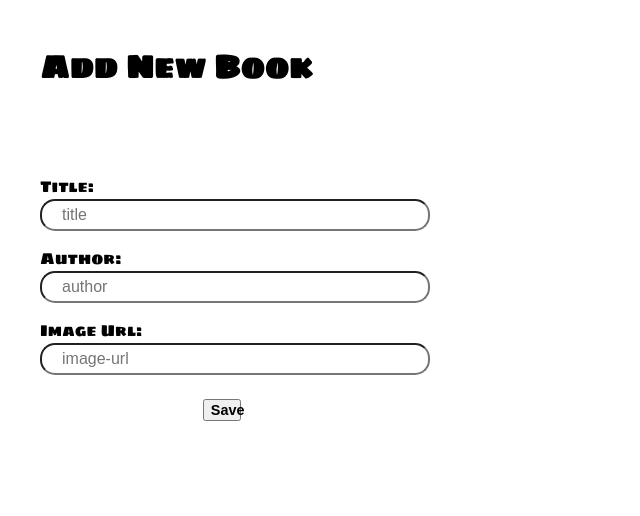
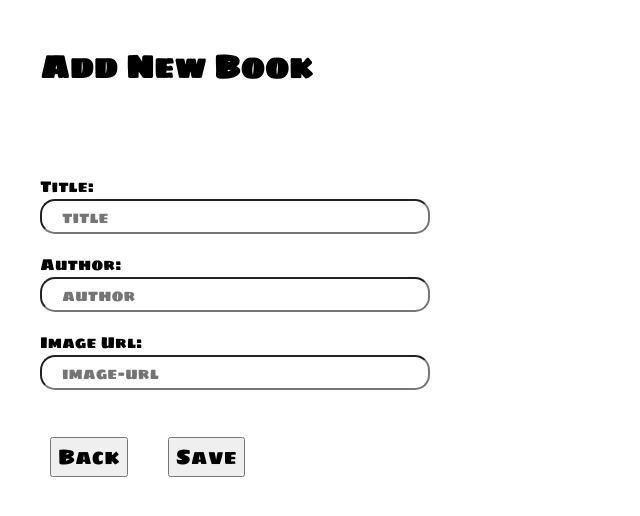
Before and after one commit to Danielandro/angular-books-v2, an Angular app: page /books/new in a window 1280 px wide. Shown: the top 516 px of the page, without its empty margins (0-640 px from the left). Built offline with nearby package versions, Linux system fonts and the light colour scheme.

Commit message:
style: Add styling to new book form *  add back button to return to all books

```diff
--- a/src/app/feature/book/components/book-form/book-form.component.html
+++ b/src/app/feature/book/components/book-form/book-form.component.html
@@ -34,10 +34,17 @@
       placeholder="image-url"
     />
   </label>
-  <button
-    (click)="submitBook(title.value, author.value, imageUrl.value)"
-    class="form--save"
-  >
-    Save
-  </button>
+
+  <div class="form__buttons">
+    <button (click)="goBack()" class="button">
+      Back
+    </button>
+
+    <button
+      (click)="submitBook(title.value, author.value, imageUrl.value)"
+      class="button"
+    >
+      Save
+    </button>
+  </div>
 </section>
--- a/src/app/feature/book/components/book-form/book-form.component.scss
+++ b/src/app/feature/book/components/book-form/book-form.component.scss
@@ -20,11 +20,14 @@
     }
   }
 
-  .form--save {
+  .form__buttons {
     margin: 20px auto;
-    width: 10%;
-    height: 20%;
-    font-size: 0.9rem;
-    font-weight: bold;
+    width: 100%;
+    height: 100%;
+
+    .button {
+      margin: 20px 20px;
+      font-size: 1.3rem;
+    }
   }
 }
--- a/src/app/feature/book/components/book-form/book-form.component.ts
+++ b/src/app/feature/book/components/book-form/book-form.component.ts
@@ -14,6 +14,7 @@ import {
 })
 export class BookFormComponent implements OnInit {
   @Output() bookData: EventEmitter<{}> = new EventEmitter<{}>();
+  @Output() navigate: EventEmitter<any> = new EventEmitter<any>();
   constructor() {}
 
   ngOnInit() {}
@@ -21,4 +22,8 @@ export class BookFormComponent implements OnInit {
   submitBook(title: string, author: string, imageUrl: string) {
     this.bookData.emit({ title, author, imageUrl });
   }
+
+  goBack() {
+    this.navigate.emit();
+  }
 }
--- a/src/app/feature/book/pages/book-list/book-list.component.html
+++ b/src/app/feature/book/pages/book-list/book-list.component.html
@@ -1,5 +1,8 @@
 <header class="header">
   <h1 class="header__text">Good Books</h1>
+  <button [routerLink]="['new']" class="header__add-book">
+    Add Book
+  </button>
   <app-book-search
     class="header__searchbox"
     (searchTerm)="onSearchTermChange($event)"
--- a/src/app/feature/book/pages/book-list/book-list.component.scss
+++ b/src/app/feature/book/pages/book-list/book-list.component.scss
@@ -4,6 +4,23 @@
   justify-content: space-between;
   margin: 80px 40px;
   align-items: center;
+
+  &__add-book {
+    margin-left: 50%;
+    color: #9fa3b1;
+    text-transform: uppercase;
+    padding: 13px 24px 13px 15px;
+    font-size: 15px;
+    text-align: left;
+    border: none;
+    cursor: pointer;
+    transition: 0.25s;
+
+    &:hover {
+      color: #6f768d;
+      transform: scale(1.2);
+    }
+  }
 }
 
 .book-list {
--- a/src/app/feature/book/pages/book-new/book-new.component.html
+++ b/src/app/feature/book/pages/book-new/book-new.component.html
@@ -1,4 +1,7 @@
 <header class="header">
   <h1 class="header__text">{{ formHeader }}</h1>
 </header>
-<app-book-form (bookData)="onBookData($event)"></app-book-form>
+<app-book-form
+  (bookData)="onBookData($event)"
+  (navigate)="goBack()"
+></app-book-form>
--- a/src/app/feature/book/pages/book-new/book-new.component.ts
+++ b/src/app/feature/book/pages/book-new/book-new.component.ts
@@ -2,6 +2,7 @@ import { Component, OnInit } from "@angular/core";
 import { ActivatedRoute, Router } from "@angular/router";
 import { BookService } from "src/app/services/book.service";
 import IBook from "src/app/shared/book";
+import { Location } from "@angular/common";
 
 @Component({
   templateUrl: "./book-new.component.html",
@@ -12,7 +13,8 @@ export class BookNewComponent implements OnInit {
   constructor(
     private bookService: BookService,
     private route: ActivatedRoute,
-    private router: Router
+    private router: Router,
+    private location: Location
   ) {}
 
   ngOnInit() {}
@@ -34,4 +36,8 @@ export class BookNewComponent implements OnInit {
         this.router.navigate(["/books"]);
       });
   }
+
+  goBack() {
+    this.location.back();
+  }
 }
--- a/src/styles.scss
+++ b/src/styles.scss
@@ -1,15 +1,15 @@
 /* You can add global styles to this file, and also import other style files */
 @import "~font-awesome/css/font-awesome.min.css";
 * {
+  font-family: "Sigmar One", cursive;
   list-style: none;
   outline: none;
 }
 
 html,
 body {
-  font-family: "Sigmar One", cursive;
   height: 100%;
   // width: 100%;
   margin: 0;
-  // background-color: rgba(0, 0, 0, 0.5);
+  // background-color: #51fc9b;
 }
```
